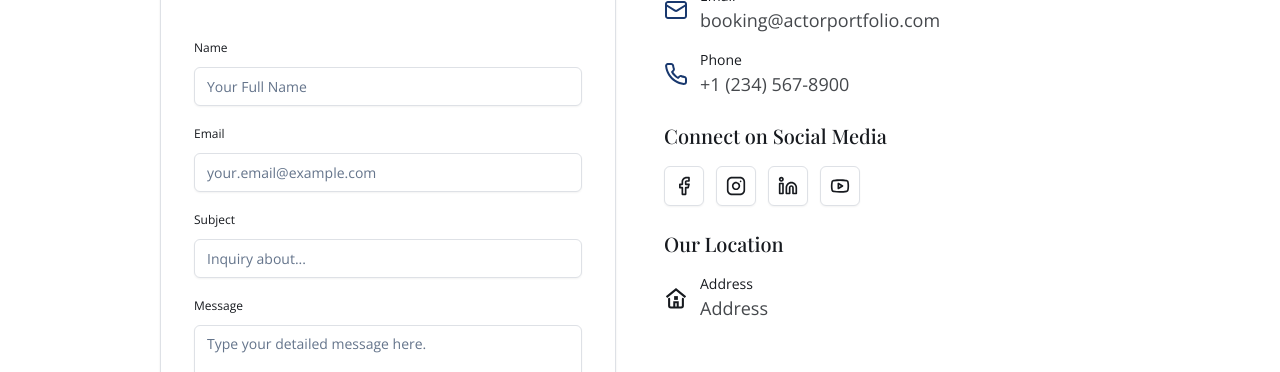
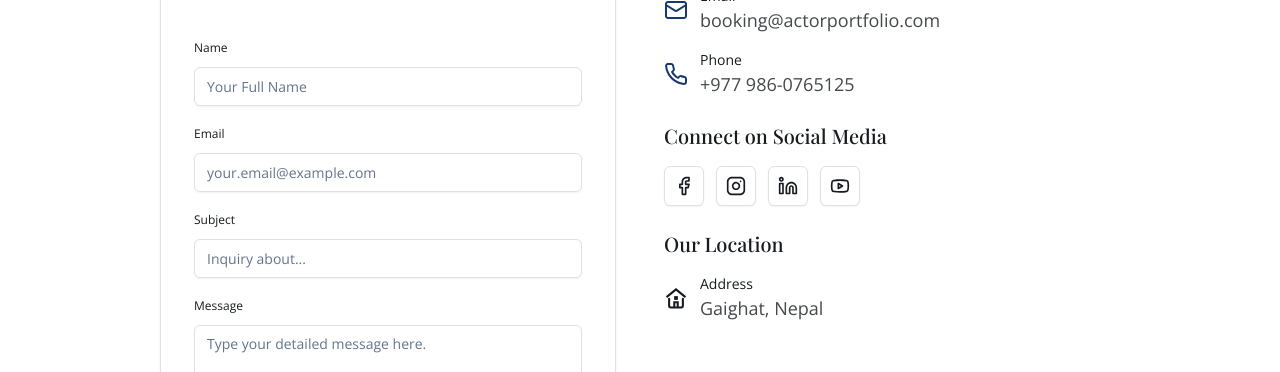
Before and after one commit to aayushGhimire321/Pradip_kumar_chaudhary, a React (Vite) app in the folder project/: page /contact in a window 1280 px wide. Shown: the part 243-615 px from the top of the page. Built offline with nearby package versions, Linux system fonts and the light colour scheme.

Commit message:
adding posters

```diff
--- a/project/src/screens/Contact/Contact.tsx
+++ b/project/src/screens/Contact/Contact.tsx
@@ -59,7 +59,7 @@ export const Contact = (): JSX.Element => {
                   <img className="w-6 h-6" alt="Phone" src="/phone.svg" />
                   <div>
                     <div className="text-sm [font-family:'Open_Sans',Helvetica] font-normal text-[#171a1f]">Phone</div>
-                    <div className="text-lg [font-family:'Open_Sans',Helvetica] font-normal text-[#171a1fcc]">+1 (234) 567-8900</div>
+                    <div className="text-lg [font-family:'Open_Sans',Helvetica] font-normal text-[#171a1fcc]">+977 986-0765125</div>
                   </div>
                 </div>
               </div>
@@ -89,7 +89,7 @@ export const Contact = (): JSX.Element => {
                 <img className="w-6 h-6" alt="Home" src="/home-2-1.svg" />
                 <div>
                   <div className="text-sm [font-family:'Open_Sans',Helvetica] font-normal text-[#171a1f]">Address</div>
-                  <div className="text-lg [font-family:'Open_Sans',Helvetica] font-normal text-[#171a1fcc]">Address</div>
+                  <div className="text-lg [font-family:'Open_Sans',Helvetica] font-normal text-[#171a1fcc]"> Gaighat, Nepal</div>
                 </div>
               </div>
             </aside>
```
